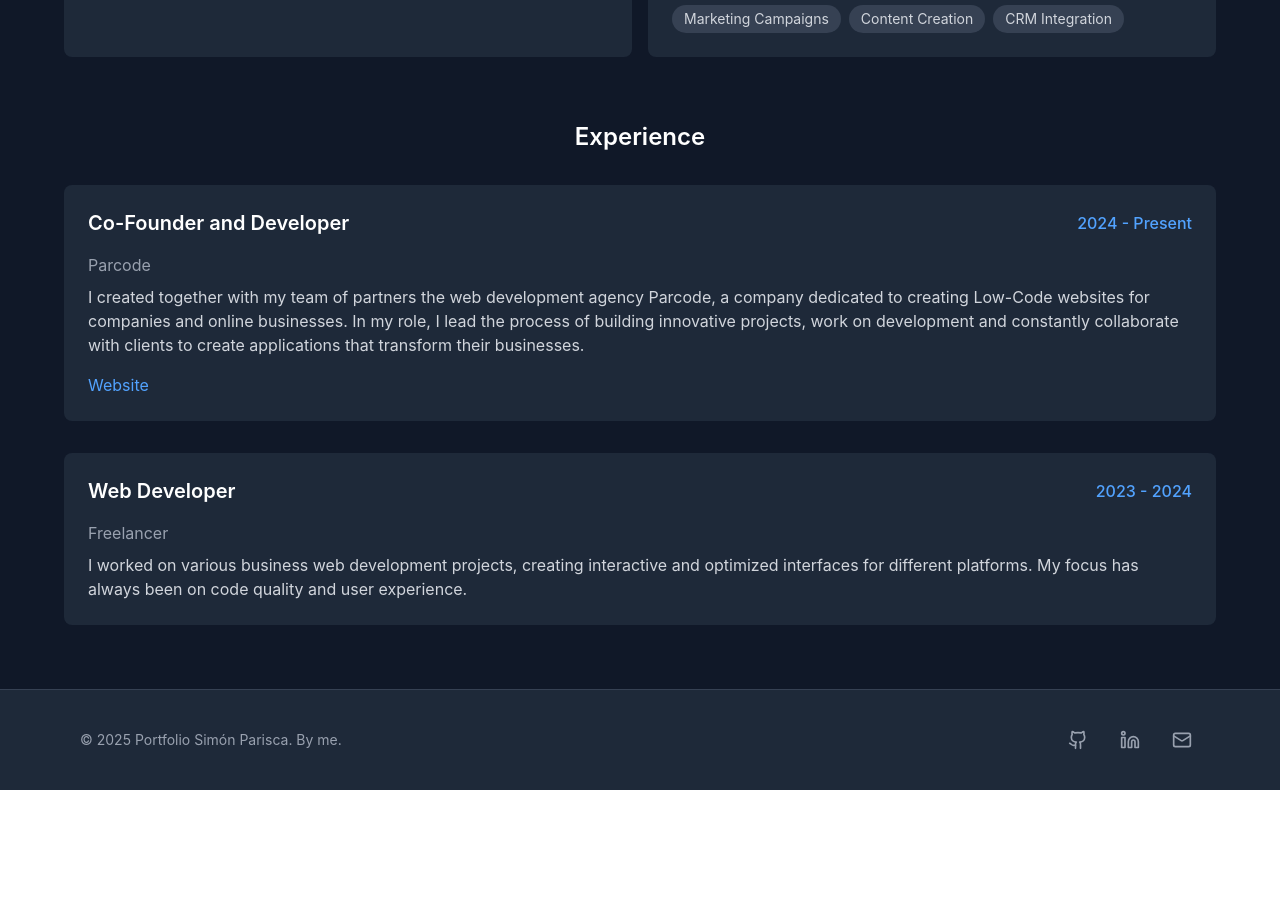
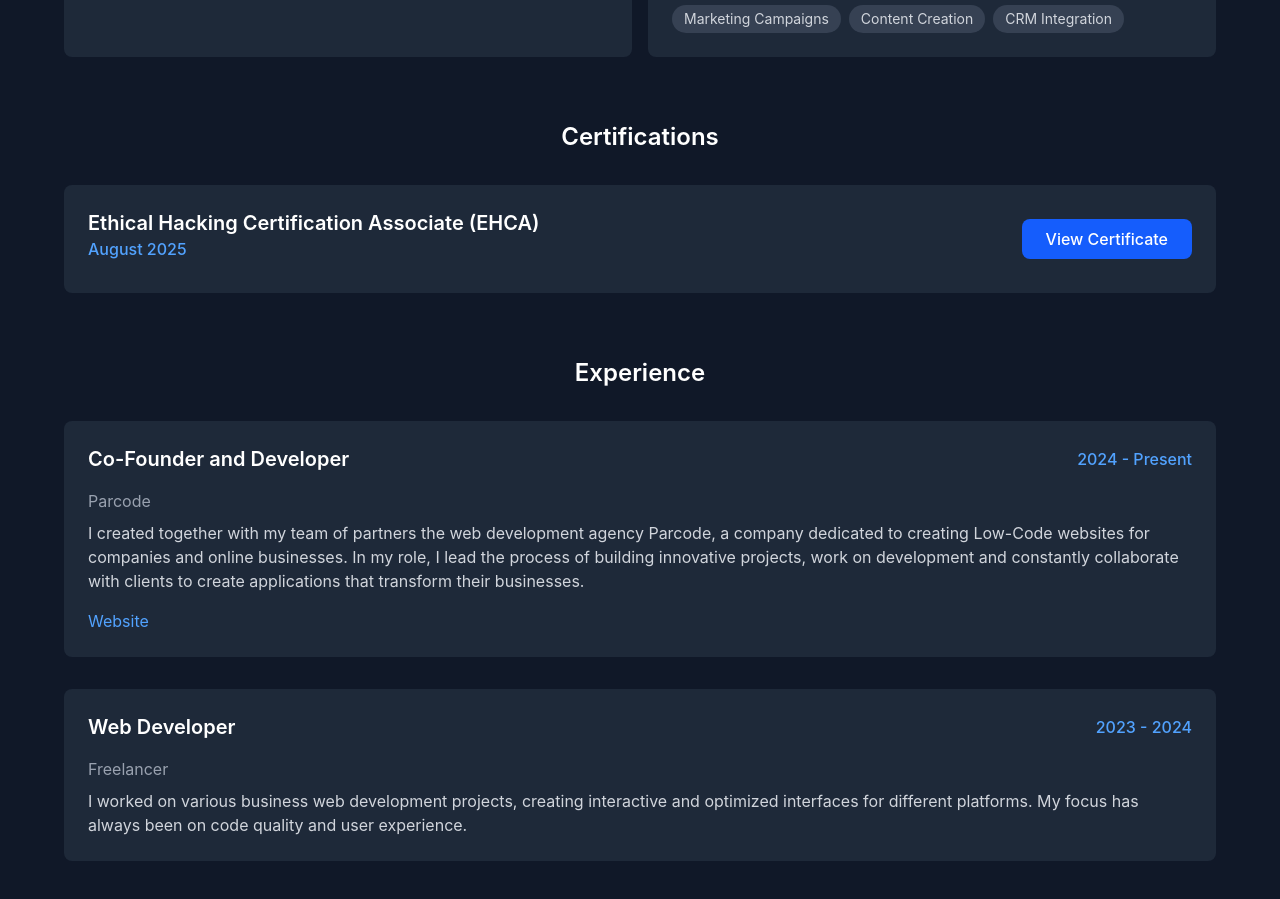
Before and after one commit to sparisca05/portafolio, a React (Vite) app: page /about in a window 1280 px wide. Shown: the part 1240-2139 px from the top of the page. Before the commit the page ends 2030 px from the top, so only its background shows below. Built offline with nearby package versions, Linux system fonts and the light colour scheme; no server answers.

Commit message:
certificacion EHCA

```diff
--- a/src/pages/About.tsx
+++ b/src/pages/About.tsx
@@ -206,6 +206,38 @@ const About = () => {
                         </motion.div>
                     </div>
 
+                    {/* Certifications */}
+                    <motion.div
+                        initial={{ opacity: 0, y: 50 }}
+                        animate={{ opacity: 1, y: 0 }}
+                        transition={{ duration: 0.8, delay: 0.2 }}
+                        className="mt-16"
+                    >
+                        <h2 className="text-2xl font-semibold mb-8 text-center">
+                            {t("certifications")}
+                        </h2>
+                        <div className="space-y-8">
+                            <div className="bg-gray-800 rounded-lg p-6 flex flex-col md:flex-row md:items-center md:justify-between">
+                                <div>
+                                    <h3 className="text-xl font-semibold text-white">
+                                        {t("ehcaTitle")}
+                                    </h3>
+                                    <span className="text-blue-400 font-medium block mb-2">
+                                        {t("ehcaDate")}
+                                    </span>
+                                </div>
+                                <a
+                                    href="/CV/EHCA_Certification.pdf"
+                                    target="_blank"
+                                    rel="noopener noreferrer"
+                                    className="mt-4 md:mt-0 px-6 py-2 bg-blue-600 hover:bg-blue-700 text-white rounded-lg font-medium transition-colors text-center"
+                                >
+                                    {t("ehcaDownload")}
+                                </a>
+                            </div>
+                        </div>
+                    </motion.div>
+
                     {/* Experience Timeline */}
                     <motion.div
                         initial={{ opacity: 0, y: 50 }}
--- a/src/translations/translations.ts
+++ b/src/translations/translations.ts
@@ -7,12 +7,12 @@ export const translations = {
         contact: "Contact",
 
         // Home page
-        greeting: "Hola, soy [Simón Parisca]",
-        role: "Desarrollador Web & Software",
-        heroDescription: `Especializado en crear experiencias digitales modernas y funcionales. Apasionado por el desarrollo frontend y backend con tecnologías como React, SpringBoot y más. Además, cuento con algo de experiencia en automatizaciones para campañas de marketing, creación de leads y generación de contenido para redes sociales usando Make.`,
+        greeting: "Hola, soy Simón Parisca",
+        role: "Desarrollo Web & Software",
+        heroDescription: `Especializado en crear experiencias digitales modernas y funcionales. Apasionado por el desarrollo frontend y backend con tecnologías como React, SpringBoot y más. Además, cuento con conocimientos en automatizaciones y ciberseguridad.`,
         viewProjects: "Ver Proyectos",
         downloadCV: "Descargar CV",
-        yearsExperience: "Años de Experiencia",
+        yearsExperience: "Años de Experiencia Académica",
         completedProjects: "Proyectos Web Completados",
         technologies: "Tecnologías",
         clientSatisfaction: "Satisfacción Cliente",
@@ -88,6 +88,11 @@ export const translations = {
         cloud: "Cloud",
         ai: "AI",
         marketing: "Marketing & Automatización",
+        // Certifications
+        certifications: "Certificaciones",
+        ehcaTitle: "Ethical Hacking Certification Associate (EHCA)",
+        ehcaDate: "Agosto 2025",
+        ehcaDownload: "Ver Certificado",
     },
     en: {
         // Navbar
@@ -97,12 +102,12 @@ export const translations = {
         contact: "Contact",
 
         // Home page
-        greeting: "Hi, I'm [Simón Parisca]",
-        role: "Web & Software Developer",
+        greeting: "Hi, I'm Simón Parisca",
+        role: "Web & Software Development",
         heroDescription: "Specialized in creating modern and functional digital experiences. Passionate about frontend and backend development with technologies like React, SpringBoot and more. I also have a bit of experience in marketing campaign automations, lead creation and social media content generation using Make.",
         viewProjects: "View Projects",
         downloadCV: "Download CV",
-        yearsExperience: "Years of Experience",
+        yearsExperience: "Years of Academic Experience",
         completedProjects: "Completed Web Projects",
         technologies: "Technologies",
         clientSatisfaction: "Client Satisfaction",
@@ -165,7 +170,12 @@ export const translations = {
         collaborateDescription: "I'm always interested in new projects and opportunities. If you need a website like this, have a full-time position available, or simply want to make a query, don't hesitate to contact me.",
         responseTime: "Average response time: 24 hours",
 
-        // Footer
+    // Certifications
+    certifications: "Certifications",
+    ehcaTitle: "Ethical Hacking Certification Associate (EHCA)",
+    ehcaDate: "August 2025",
+    ehcaDownload: "View Certificate",
+    // Footer
         footerText: "Simón Parisca Portfolio. By me.",
 
         // Loading
```
Also changed, not shown: 1 other file (tests, documents, lock files or other folders).
